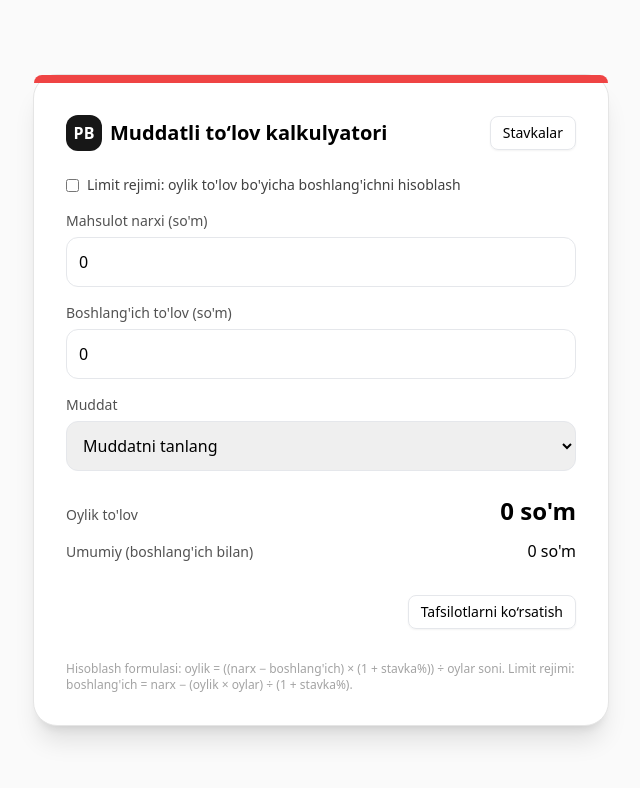
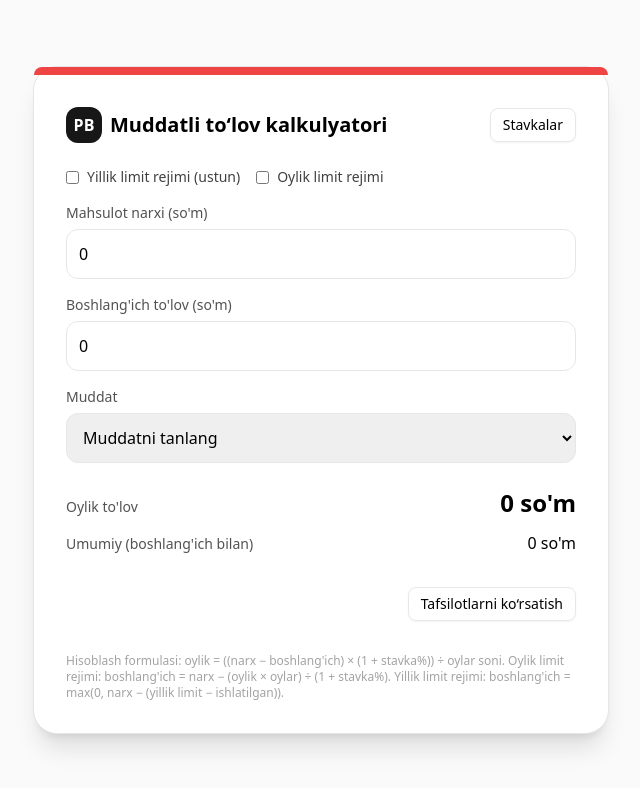
Before and after one commit to islomrasulov2623-lab/calculator-probox, a React (Vite) app: page / in a window 1280 px wide. Shown: the top 788 px of the page, without its empty margins (319-959 px from the left). Built offline with nearby package versions, Linux system fonts and the light colour scheme; the HTML template or start-up script is replaced by a standard one.

Commit message:
2 Update App.jsx

```diff
--- a/src/App.jsx
+++ b/src/App.jsx
@@ -1,5 +1,5 @@
 import { useMemo, useState } from "react";
-import React from "react";
+
 // === Helper: format currency in so'm ===
 const fmt = (n) =>
   isNaN(n)
@@ -25,26 +25,45 @@ const DEFAULT_RATES = {
   15: 70,
 };
 
-export default function SomInstallAmentACalculator() {
+export default function SomInstallmentCalculator() {
   const [price, setPrice] = useState(0); // so'm
   const [down, setDown] = useState(0); // so'm
   const [months, setMonths] = useState(0); // oy
   const [rates, setRates] = useState(DEFAULT_RATES);
   const [editing, setEditing] = useState(false);
   const [showDetails, setShowDetails] = useState(false);
-  const [limitMode, setLimitMode] = useState(false);
-  const [monthlyLimit, setMonthlyLimit] = useState(1000000);
+
+  // Limit modes
+  const [limitMode, setLimitMode] = useState(false); // monthly payment limit mode
+  const [monthlyLimit, setMonthlyLimit] = useState(1_000_000);
+
+  const [yearlyMode, setYearlyMode] = useState(false); // yearly credit limit mode
+  const [yearlyLimit, setYearlyLimit] = useState(12_000_000);
+  const [usedThisYear, setUsedThisYear] = useState(0);
 
   // Derived values
   const ratePct = months ? (rates[months] ?? 0) : 0;
-  const appliedDown = limitMode && months
-    ? clamp(Number(price) - (Number(monthlyLimit) * months) / (1 + ratePct / 100), 0, Number(price))
+
+  // Annual limit logic
+  const available = Math.max(0, Number(yearlyLimit) - Number(usedThisYear));
+  const requiredDownYearly = Math.max(0, Number(price) - available);
+
+  // Applied down depends on selected mode
+  const appliedDown = yearlyMode
+    ? clamp(requiredDownYearly, 0, Number(price))
+    : limitMode && months
+    ? clamp(
+        Number(price) - (Number(monthlyLimit) * months) / (1 + ratePct / 100),
+        0,
+        Number(price)
+      )
     : Number(down);
+
   const financed = Math.max(0, Number(price) - appliedDown);
   const fee = (financed * ratePct) / 100;
   const repayTotal = financed + fee; // faqat bo'lib-bo'lib qismi
   const monthly = months ? repayTotal / months : 0;
-  const displayMonthly = limitMode ? Number(monthlyLimit) : monthly;
+  const displayMonthly = yearlyMode ? monthly : limitMode ? Number(monthlyLimit) : monthly;
   const grandTotal = repayTotal + appliedDown; // boshlang'ich + bo'lib-bo'lib jami
 
   const monthOptions = useMemo(
@@ -61,6 +80,7 @@ export default function SomInstallAmentACalculator() {
       <div className="w-full max-w-xl bg-white rounded-3xl shadow-xl border border-neutral-200">
         <div className="bg-red-500 h-2 rounded-t-3xl" />
         <div className="p-6 md:p-8 space-y-6">
+          {/* Header */}
           <header className="flex items-center justify-between">
             <div className="flex items-center gap-2">
               <div className="w-9 h-9 rounded-xl bg-neutral-900 flex items-center justify-center text-white font-bold">
@@ -78,10 +98,33 @@ export default function SomInstallAmentACalculator() {
 
           {/* Inputs */}
           <div className="grid grid-cols-1 gap-4">
-            <div className="flex items-center gap-2">
-              <input type="checkbox" checked={limitMode} onChange={(e)=>setLimitMode(e.target.checked)} />
-              <span className="text-sm text-neutral-700">Limit rejimi: oylik to'lov bo'yicha boshlang'ichni hisoblash</span>
+            {/* Mode toggles */}
+            <div className="flex items-center gap-4 flex-wrap">
+              <label className="flex items-center gap-2">
+                <input
+                  type="checkbox"
+                  checked={yearlyMode}
+                  onChange={(e) => {
+                    setYearlyMode(e.target.checked);
+                    if (e.target.checked) setLimitMode(false);
+                  }}
+                />
+                <span className="text-sm text-neutral-700">Yillik limit rejimi (ustun)</span>
+              </label>
+              <label className="flex items-center gap-2">
+                <input
+                  type="checkbox"
+                  checked={limitMode}
+                  onChange={(e) => {
+                    setLimitMode(e.target.checked);
+                    if (e.target.checked) setYearlyMode(false);
+                  }}
+                />
+                <span className="text-sm text-neutral-700">Oylik limit rejimi</span>
+              </label>
             </div>
+
+            {/* Price */}
             <LabeledInput
               label="Mahsulot narxi (so'm)"
               placeholder="masalan, 12 500 000"
@@ -89,14 +132,29 @@ export default function SomInstallAmentACalculator() {
               onChange={(v) => setPrice(sanitizeInt(v))}
             />
 
-            {!limitMode ? (
-              <LabeledInput
-                label="Boshlang'ich to'lov (so'm)"
-                placeholder="masalan, 2 000 000"
-                value={down}
-                onChange={(v) => setDown(sanitizeInt(v))}
-              />
-            ) : (
+            {/* Conditional blocks */}
+            {yearlyMode ? (
+              <>
+                <LabeledInput
+                  label="Yillik limit (so'm)"
+                  placeholder="masalan, 12 000 000"
+                  value={yearlyLimit}
+                  onChange={(v) => setYearlyLimit(sanitizeInt(v))}
+                />
+                <LabeledInput
+                  label="Ushbu yilda ishlatilgan (so'm)"
+                  placeholder="masalan, 0"
+                  value={usedThisYear}
+                  onChange={(v) => setUsedThisYear(sanitizeInt(v))}
+                />
+                <LabeledInput
+                  label="Kerakli boshlang'ich (hisoblangan)"
+                  value={Math.round(appliedDown)}
+                  onChange={() => {}}
+                  readOnly
+                />
+              </>
+            ) : limitMode ? (
               <>
                 <LabeledInput
                   label="Oylik to'lov limiti (so'm)"
@@ -111,8 +169,16 @@ export default function SomInstallAmentACalculator() {
                   readOnly
                 />
               </>
+            ) : (
+              <LabeledInput
+                label="Boshlang'ich to'lov (so'm)"
+                placeholder="masalan, 2 000 000"
+                value={down}
+                onChange={(v) => setDown(sanitizeInt(v))}
+              />
             )}
 
+            {/* Months */}
             <div className="flex flex-col gap-1.5">
               <label className="text-sm text-neutral-600">Muddat</label>
               <select
@@ -127,7 +193,6 @@ export default function SomInstallAmentACalculator() {
                   </option>
                 ))}
               </select>
-
             </div>
           </div>
 
@@ -161,12 +226,12 @@ export default function SomInstallAmentACalculator() {
           )}
 
           {/* Rates editor */}
-          {editing && (
-            <RatesEditor rates={rates} setRates={setRates} />
-          )}
+          {editing && <RatesEditor rates={rates} setRates={setRates} />}
 
           <footer className="text-xs text-neutral-400 pt-2">
-            Hisoblash formulasi: oylik = ((narx − boshlang'ich) × (1 + stavka%)) ÷ oylar soni.  Limit rejimi: boshlang'ich = narx − (oylik × oylar) ÷ (1 + stavka%).
+            Hisoblash formulasi: oylik = ((narx − boshlang'ich) × (1 + stavka%)) ÷ oylar soni.
+            Oylik limit rejimi: boshlang'ich = narx − (oylik × oylar) ÷ (1 + stavka%).
+            Yillik limit rejimi: boshlang'ich = max(0, narx − (yillik limit − ishlatilgan)).
           </footer>
         </div>
       </div>
@@ -259,3 +324,57 @@ function formatInputNumber(n) {
 function clamp(n, min, max) {
   return Math.max(min, Math.min(max, n));
 }
+
+// === Dev sanity tests (run only in dev) ===
+function approxEqual(a, b, tol = 1) {
+  return Math.abs(a - b) <= tol;
+}
+
+function runSanityTests() {
+  // Test 1: Yearly limit example from chat
+  const price = 17_000_000;
+  const yearlyLimit = 12_000_000;
+  const used = 0;
+  const months = 10;
+  const r = DEFAULT_RATES[10] / 100; // 55%
+  const available = Math.max(0, yearlyLimit - used);
+  const down = Math.max(0, price - available); // 5,000,000
+  const financed = price - down; // 12,000,000
+  const monthly = (financed * (1 + r)) / months; // 1,860,000
+  console.assert(approxEqual(down, 5_000_000, 2), "Yearly down wrong");
+  console.assert(approxEqual(financed, 12_000_000, 2), "Yearly financed wrong");
+  console.assert(approxEqual(monthly, 1_860_000, 2), "Yearly monthly wrong");
+
+  // Test 2: Monthly-limit derived down
+  const price2 = 12_500_000;
+  const months2 = 12;
+  const r2 = DEFAULT_RATES[12] / 100; // 63%
+  const monthlyLimit2 = 1_000_000;
+  const down2 = price2 - (monthlyLimit2 * months2) / (1 + r2);
+  const financed2 = price2 - down2;
+  const monthly2 = (financed2 * (1 + r2)) / months2;
+  console.assert(approxEqual(monthly2, monthlyLimit2, 2), "Monthly-limit consistency");
+
+  // Test 3: Plain down payment
+  const price3 = 10_000_000;
+  const down3 = 3_000_000;
+  const months3 = 5;
+  const r3 = DEFAULT_RATES[5] / 100; // 35%
+  const monthly3 = ((price3 - down3) * (1 + r3)) / months3;
+  console.assert(monthly3 > 0, "Plain down monthly should be positive");
+
+  // Test 4: Clamp and formatting sanity
+  console.assert(clamp(5, 0, 10) === 5, "Clamp mid");
+  console.assert(clamp(-1, 0, 10) === 0, "Clamp low");
+  console.assert(clamp(99, 0, 10) === 10, "Clamp high");
+  console.assert(fmt(1234567) === new Intl.NumberFormat("uz-UZ").format(1234567), "fmt format");
+}
+
+// In dev builds, run sanity tests without referencing bare `import` identifier
+try {
+  if (import.meta && import.meta.env && import.meta.env.DEV) {
+    runSanityTests();
+  }
+} catch (e) {
+  // ignore if import.meta is not available in the environment
+}
```
